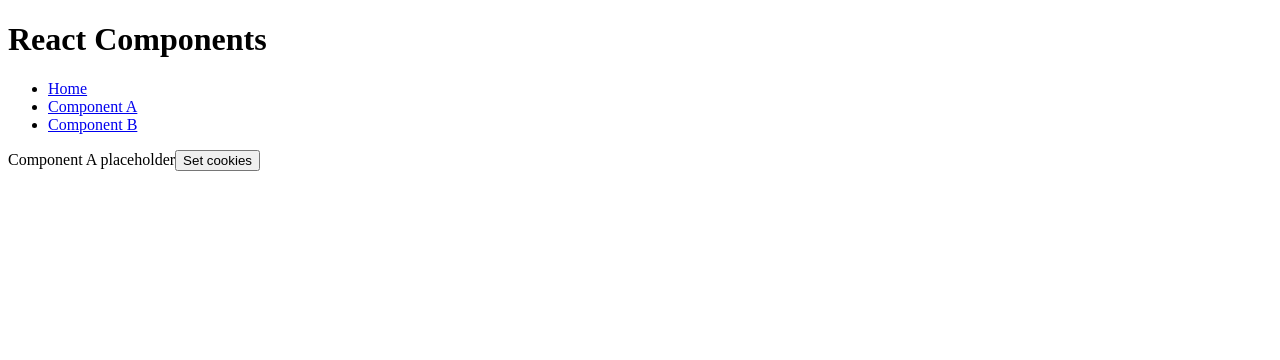
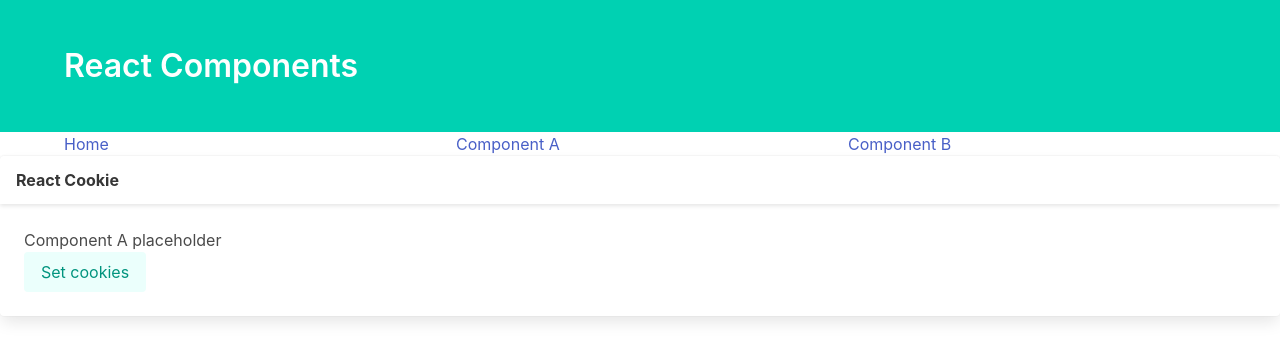
Before and after one commit to heathernfran/karneval, a React app: page /componentA in a window 1280 px wide. Shown: the top 360 px of the page. Built offline with nearby package versions, Linux system fonts and the light colour scheme.

Commit message:
Add styling to components

```diff
--- a/src/components/App/App.tsx
+++ b/src/components/App/App.tsx
@@ -10,22 +10,32 @@ import {
 import ComponentA from "components/ComponentA";
 import { ComponentB } from "components/ComponentB";
 
+import "bulma/css/bulma.min.css";
+
 const App = (): JSX.Element => (
   <Router>
-    <h1>React Components</h1>
+    <section className="hero is-primary">
+      <div className="hero-body">
+        <div className="container">
+          <h1 className="title">React Components</h1>
+        </div>
+      </div>
+    </section>
 
     <nav>
-      <ul>
-        <li>
+      <div className="container">
+        <ul className="columns">
+          <li className="column">
             <NavLink to="/">Home</NavLink>
           </li>
-        <li>
+          <li className="column">
             <NavLink to="/componentA">Component A</NavLink>
           </li>
-        <li>
+          <li className="column">
             <NavLink to="/componentB">Component B</NavLink>
           </li>
         </ul>
+      </div>
     </nav>
 
     <Switch>
--- a/src/components/ComponentA/ComponentA.tsx
+++ b/src/components/ComponentA/ComponentA.tsx
@@ -8,12 +8,28 @@ const ComponentA = (): JSX.Element => {
     setCookies("dismissed", "dismissed");
   };
 
-  if (cookies && cookies.dismissed) return <span>Cookies are set</span>;
+  return (
+    <div className="card">
+      <header className="card-header">
+        <p className="card-header-title">React Cookie</p>
+      </header>
+      <div className="card-content">
+        <div className="content">
+          {cookies && cookies.dismissed
+            ? "Cookies are set"
+            : "Component A placeholder"}
 
-  return (
-    <div>
-      Component A placeholder
-      <button onClick={handleDismiss}>Set cookies</button>
+          <div className="buttons">
+            <button
+              className="button is-primary is-light"
+              disabled={cookies && cookies.dismissed}
+              onClick={handleDismiss}
+            >
+              Set cookies
+            </button>
+          </div>
+        </div>
+      </div>
     </div>
   );
 };
```
Lines whose indentation alone changed are shown as unchanged.
